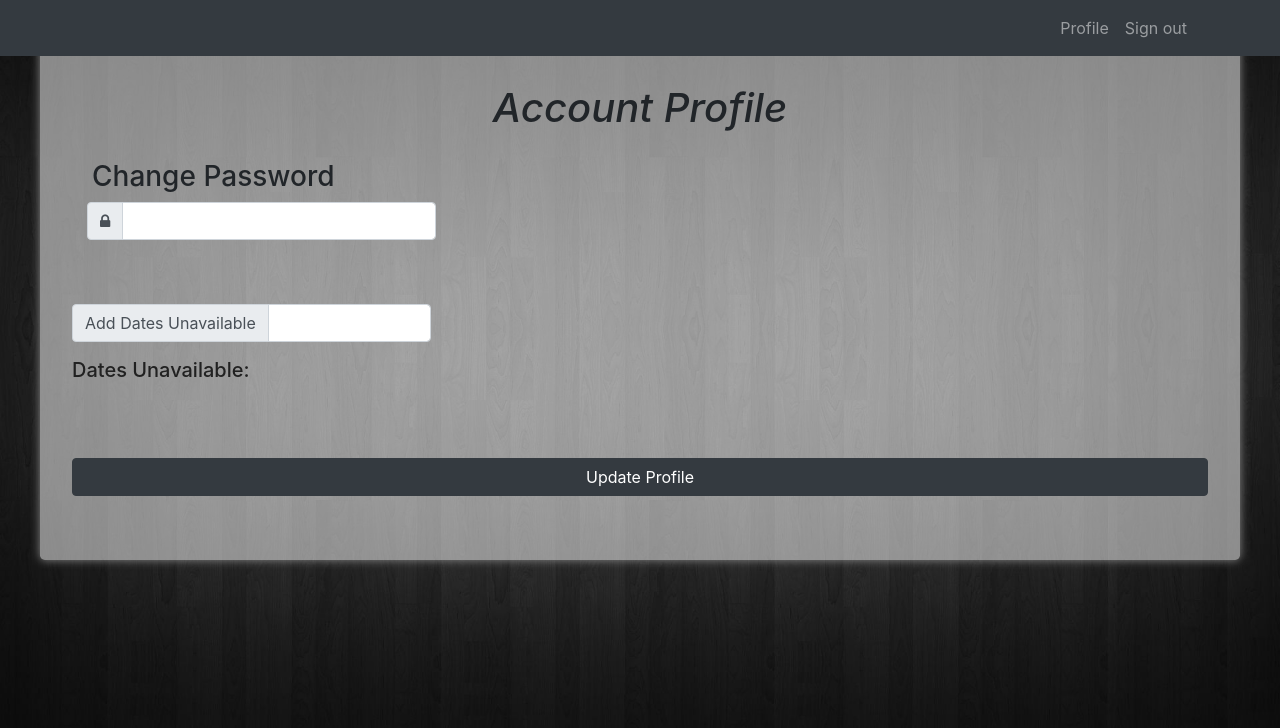
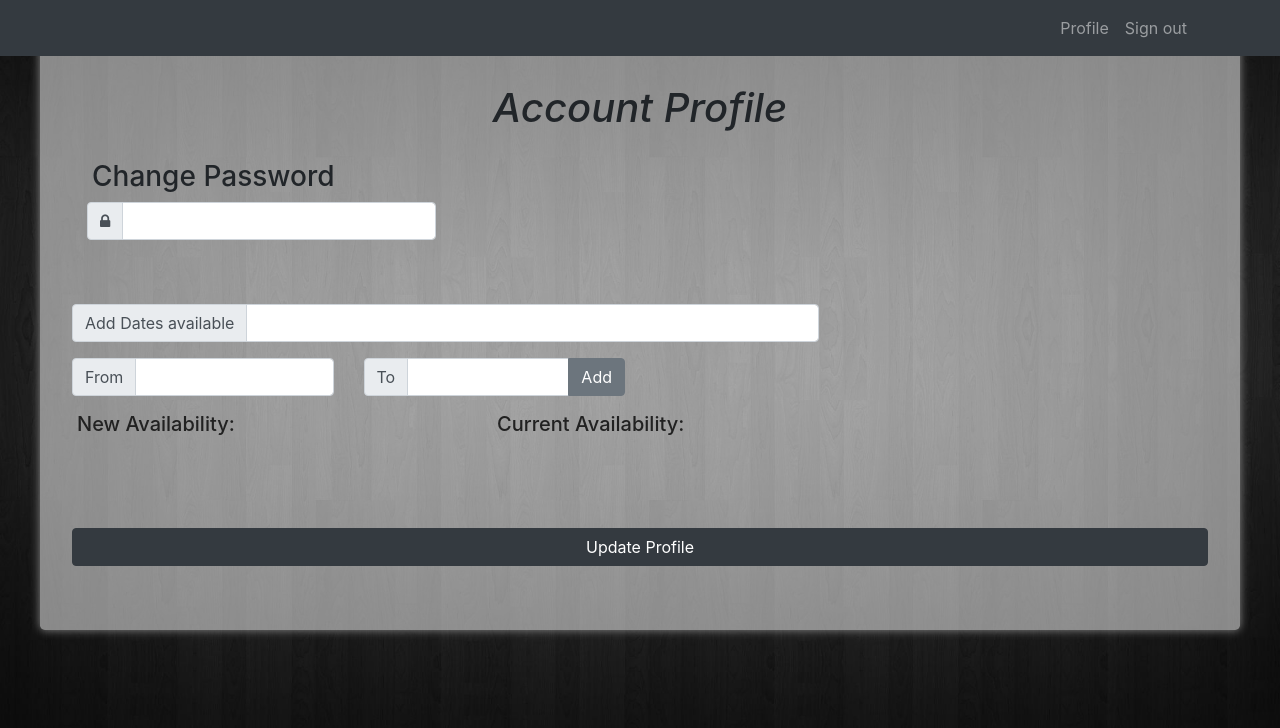
Before and after one commit to zhaoyu9610/SuperCanvasser, a Django app: template frontend/templates/account.html in a window 1280 px wide. Shown: the top 728 px of the page. Run offline with Django 3.2, Linux system fonts and the light colour scheme; the template is opened without the code that fills it, so the values that code supplies are empty; some libraries are stand-ins or nearby versions.

Commit message:
fix bugs

```diff
--- a/backend/Canvasser/urls.py
+++ b/backend/Canvasser/urls.py
@@ -4,4 +4,5 @@ from . import views
 urlpatterns = [
     path('edit_availability', views.edit_availability, name='edit availability'),
     path('submit', views.submit, name='submit result for a location'),
+    path('new_order', views.new_order, name='generate new order'),
 ]
--- a/backend/Canvasser/views.py
+++ b/backend/Canvasser/views.py
@@ -12,3 +12,9 @@ def edit_availability(request):
 @csrf_exempt
 def submit(request):
     return handler.submit(request)
+
+
+
+@csrf_exempt
+def new_order(request):
+    return handler.new_order(request)
--- a/frontend/static/Supercanvassercampaign.css
+++ b/frontend/static/Supercanvassercampaign.css
@@ -72,6 +72,9 @@ padding-left:20px;
     padding-right:450px;
     padding-bottom:0px;
 
+}
+#error{
+color:red;
 }
 
 #errorCanvasser{
--- a/frontend/templates/account.html
+++ b/frontend/templates/account.html
@@ -33,19 +33,87 @@
     var dates = new Array();
     $(document).ready(function () {
         $("#addDates").click(function () {
-            var str = $("#addD").val().split('/');
-            var month = parseInt(str[0]);
-            var day = parseInt(str[1]);
-            var year = parseInt(str[2]);
+            if($("#startD").val() == ""){
+                $("#error").html("No date selected!");
+
+            }
+            else{
+
+            var date1 = $("#endD").val().split('/');
+
+            var month = parseInt(date1[0]);
+            var day = parseInt(date1[1]);
+            var year = parseInt(date1[2]);
+
+            var date2 = $("#startD").val().split('/');
+            var month2 = parseInt(date2[0]);
+            var day2 = parseInt(date2[1]);
+            var year2 = parseInt(date2[2]);
             var temp = [];
+            var temp2 = [];
+            var both = [];
+
+            if(month == month2 && day == day2 && year == year2){
             temp.push(year);
             temp.push(month);
             temp.push(day);
-            alert(temp);
-            dates.push(temp);
-            $("#dates_avail").append('<div class = "container">'+'<li class = "list_item">'+$("#addD").val() +'<button type="button" class="btn btn-secondary float-right">X</button>'+"</li>" + '</div>');
+            temp2.push(year);
+            temp2.push(month);
+            temp2.push(day);
+            both.push(temp);
+            both.push(temp2);
+            dates.push(both);
+            $("#dates_avail").append('<li class = "list-group-item">'+$("#startD").val() +'<button type="button" class="btn btn-secondary delete-date float-right"> X</button>'+"</li>");
+            }
+            else{
+            temp.push(year);
+            temp.push(month);
+            temp.push(day);
+            temp2.push(year2);
+            temp2.push(month2);
+            temp2.push(day2);
+            both.push(temp2);
+            both.push(temp);
+            dates.push(both);
+            $("#dates_avail").append('<li class = "list-group-item">'+$("#startD").val()+ " - " +$("#endD").val()+'<button type="button" class="btn btn-secondary delete-date float-right"> X</button>'+"</li>");
+            }
 
+            }
         });
+    });
+
+
+    $(document).on('click', '.delete-date', function() {
+        var temp = new Array();
+        var str = $(this).parent().text().split(" - ");
+        var str1 = str[0].split("/");
+        var str2 = str[1].split("/");
+        alert(str1);
+        alert(str2);
+        var month = str1[0];
+        var day = str1[1];
+        var year = str1[2];
+        var month2 = str2[0];
+        var day2 = str2[1];
+        var split = str2[2].split(" ");
+        var year2 = split[0];
+        temp.push(parseInt(year));
+        temp.push(parseInt(month));
+        temp.push(parseInt(day));
+        temp.push(parseInt(year2));
+        temp.push(parseInt(month2));
+        temp.push(parseInt(day2));
+
+        $(this).parent().remove();
+
+        for(var i = 0; i < dates.length;i++){
+                if(dates[i].toString() == temp.toString()){
+                    dates.splice(i,1);
+                    break;
+
+                }
+        }
+
     });
 
     $( document ).ready(function() {
@@ -63,12 +131,10 @@
                 endDate.push(end.format('YYYY'));
                 endDate.push(end.format('MM'));
                 endDate.push(end.format('DD'));
-                for(var i = 0; i <3;i++){
+                for(var i = 0; i < 3;i++){
                     startDate[i] = parseInt(startDate[i]);
                     endDate[i] = parseInt(endDate[i]);
                 }
-                alert(startDate);
-                alert(endDate);
             });
         });
      });
@@ -80,6 +146,7 @@
 
 
 <div class="jumbotron">
+
     <div class="update">
         <h1>Account Profile</h1>
         <form>
@@ -98,19 +165,53 @@
 
             </div>
             <br><br>
+
             <div id="edit_avail">
                 <div class="form-group row">
-                    <div class="input-group col-4">
+                    <div class="input-group col-8">
                         <div class="input-group-prepend">
-                            <span class="input-group-text" id="dates_unavail">Add Dates Unavailable</span>
+                            <span class="input-group-text" id="dates_unavail">Add Dates available</span>
                         </div>
                         <input type="text" id="date" class="form-control">
+
                     </div>
                 </div>
+                            <div class="form-group row">
+                <div class="input-group col-3">
+                    <div class="input-group-prepend">
+                        <span class="input-group-text" id="startDate">From</span>
+                    </div>
+                    <input type="text" id="startD" class="form-control">
+                </div>
+                <div class="input-group col-3">
+                    <div class="input-group-prepend">
+                        <span class="input-group-text" id="endDate">To</span>
+                    </div>
+                    <input type="text" id="endD" class="form-control">
+                   <div class="input-group-append">
+                        <button class="btn btn-secondary" type="button" id="addDates">Add</button>
+                    </div>
+                </div>
+                            <p id = "error" class = "error"></p>
+
+            </div>
+
+
+                <div class = "form-group space row">
                 <div class="form-group">
-                    <h5><label for="dates_avail">Dates Unavailable: </label></h5>
+                    <h5><label for="dates_unavail">New Availability: </label></h5>
                     <ul class="list-group" id="dates_avail">
                     </ul>
+                </div>
+
+                                    <div class="form-group space">
+                    <h5><label for="dates_unavail">Current Availability: </label></h5>
+                    <ol class="list-group" id="dates_sent">
+                        {% for item in availability %}
+                        <li class = "list-group-item">{{item.date.date.1}}/{{item.date.date.2}}/{{item.date.date.0}}</li>
+                        {% endfor %}
+                    </ol>
+                </div>
                 </div>
             </div>
             <br>
--- a/frontend/templates/campaign_create.html
+++ b/frontend/templates/campaign_create.html
@@ -218,6 +218,7 @@
                     startDate[i] = parseInt(startDate[i]);
                     endDate[i] = parseInt(endDate[i]);
                 }
+
             });
         });
      });
```
Also changed, not shown: backend/Canvasser/controller.py (+16 -0 lines), frontend/templates/canvass.html (+10 -2 lines).
